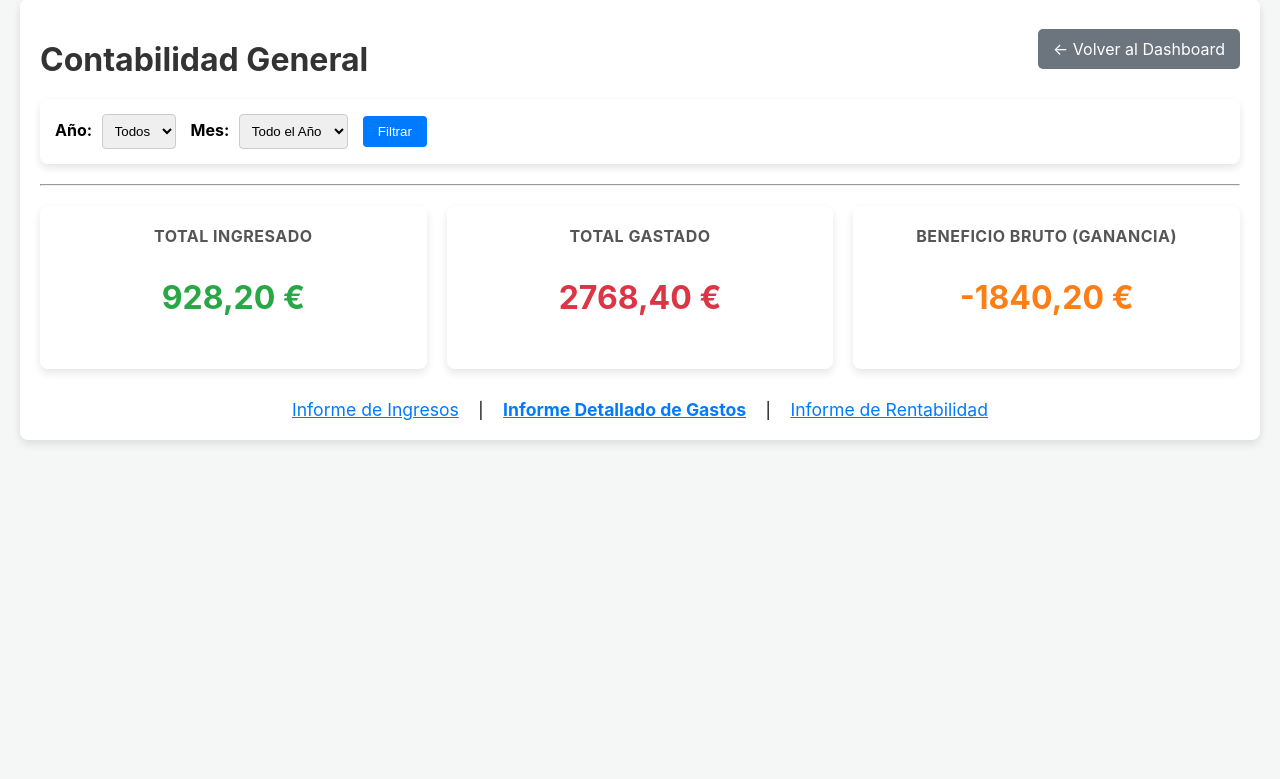
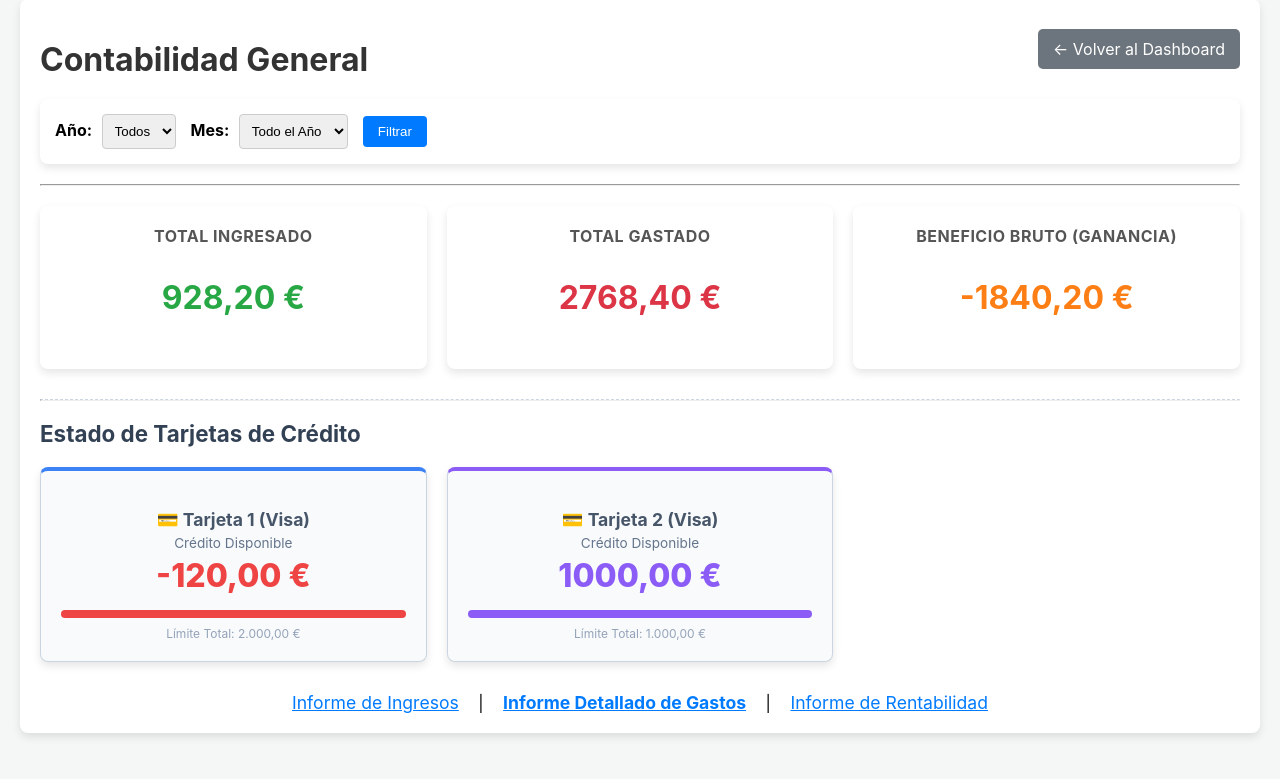
Before and after one commit to josepipe300-wq/servimax-app, a Django app: page /contabilidad/ in a window 1280 px wide. Shown: the part 21-800 px from the top of the page. Run offline with Django 5.2, Linux system fonts and the light colour scheme; a user stored in the database is signed in; data comes from the database, SQL or seed files in the repository.

Commit message:
Añadido cálculo y visualización de crédito disponible en tarjetas en la sección de contabilidad

```diff
--- a/taller/templates/taller/contabilidad.html
+++ b/taller/templates/taller/contabilidad.html
@@ -9,7 +9,7 @@
     {# --- INICIO MODIFICACIÓN --- #}
     <link rel="stylesheet" href="{% static 'taller/css/main.css' %}">
     <link rel="stylesheet" href="{% static 'taller/css/responsive.css' %}">
-    {# --- FIN MODIFICACIÓN (Style block eliminado) --- #}
+    {# --- FIN MODIFICACIÓN --- #}
 
 </head>
 <body>
@@ -59,7 +59,38 @@
             </div>
         </div>
 
-        <div class="links">
+        <hr style="margin-top: 30px; border-top: 1px dashed #cbd5e1;">
+        <h2 style="color: #334155; margin-bottom: 15px; font-size: 1.4em;">Estado de Tarjetas de Crédito</h2>
+
+        <div class="summary-grid">
+            <div class="card" style="background: #f8fafc; border: 1px solid #cbd5e1; border-top: 4px solid #3b82f6;">
+                <h3 style="color: #475569; display: flex; align-items: center; justify-content: center; gap: 5px; margin-bottom: 5px; font-size: 1.1em;">💳 Tarjeta 1 (Visa)</h3>
+                <p style="font-size: 0.85em; color: #64748b; margin: 0 0 5px 0;">Crédito Disponible</p>
+                <p class="amount" style="font-size: 2em; font-weight: 800; margin: 0; {% if disponible_t1 < 300 %}color: #ef4444;{% else %}color: #3b82f6;{% endif %}">
+                    {{ disponible_t1|floatformat:2 }} €
+                </p>
+                <div style="width: 100%; background: #e2e8f0; height: 8px; border-radius: 4px; margin-top: 15px; overflow: hidden;">
+                    <div style="height: 100%; width: {% widthratio disponible_t1 2000 100 %}%; {% if disponible_t1 < 300 %}background: #ef4444;{% else %}background: #3b82f6;{% endif %}; transition: width 0.5s ease;"></div>
+                </div>
+                <p style="font-size: 0.75em; color: #94a3b8; margin-top: 8px; margin-bottom: 0;">Límite Total: 2.000,00 €</p>
+            </div>
+
+            <div class="card" style="background: #f8fafc; border: 1px solid #cbd5e1; border-top: 4px solid #8b5cf6;">
+                <h3 style="color: #475569; display: flex; align-items: center; justify-content: center; gap: 5px; margin-bottom: 5px; font-size: 1.1em;">💳 Tarjeta 2 (Visa)</h3>
+                <p style="font-size: 0.85em; color: #64748b; margin: 0 0 5px 0;">Crédito Disponible</p>
+                <p class="amount" style="font-size: 2em; font-weight: 800; margin: 0; {% if disponible_t2 < 150 %}color: #ef4444;{% else %}color: #8b5cf6;{% endif %}">
+                    {{ disponible_t2|floatformat:2 }} €
+                </p>
+                <div style="width: 100%; background: #e2e8f0; height: 8px; border-radius: 4px; margin-top: 15px; overflow: hidden;">
+                    <div style="height: 100%; width: {% widthratio disponible_t2 1000 100 %}%; {% if disponible_t2 < 150 %}background: #ef4444;{% else %}background: #8b5cf6;{% endif %}; transition: width 0.5s ease;"></div>
+                </div>
+                <p style="font-size: 0.75em; color: #94a3b8; margin-top: 8px; margin-bottom: 0;">Límite Total: 1.000,00 €</p>
+            </div>
+
+            <div style="visibility: hidden;"></div>
+        </div>
+
+        <div class="links" style="margin-top: 30px;">
             <a href="{% url 'informe_ingresos' %}">Informe de Ingresos</a>
             <span>|</span>
             <a href="{% url 'informe_gastos' %}" style="font-weight: bold;">Informe Detallado de Gastos</a>
--- a/taller/views.py
+++ b/taller/views.py
@@ -1555,10 +1555,26 @@ def contabilidad(request):
     total_gastado = gastos_qs.aggregate(total=Sum('importe'))['total'] or Decimal('0.00')
     total_ganancia = total_ingresado - total_gastado
 
+    # --- NUEVO: CÁLCULO DE DISPONIBLE EN TARJETAS DE CRÉDITO ---
+    # Lo calculamos sobre el total histórico (Gasto.objects.all()), no sobre el mes filtrado,
+    # porque la tarjeta arrastra la deuda de meses anteriores.
+    gastos_totales_t1 = Gasto.objects.filter(metodo_pago='TARJETA_1').aggregate(total=Sum('importe'))['total'] or Decimal('0.00')
+    abonos_totales_t1 = Ingreso.objects.filter(metodo_pago='TARJETA_1').aggregate(total=Sum('importe'))['total'] or Decimal('0.00')
+    deuda_t1 = gastos_totales_t1 - abonos_totales_t1
+    disponible_t1 = Decimal('2000.00') - deuda_t1
+
+    gastos_totales_t2 = Gasto.objects.filter(metodo_pago='TARJETA_2').aggregate(total=Sum('importe'))['total'] or Decimal('0.00')
+    abonos_totales_t2 = Ingreso.objects.filter(metodo_pago='TARJETA_2').aggregate(total=Sum('importe'))['total'] or Decimal('0.00')
+    deuda_t2 = gastos_totales_t2 - abonos_totales_t2
+    disponible_t2 = Decimal('1000.00') - deuda_t2
+    # -----------------------------------------------------------
+
     context = {
         'total_ingresado': total_ingresado, 'total_gastado': total_gastado, 'total_ganancia': total_ganancia,
         'anos_y_meses': anos_y_meses_data, 'anos_disponibles': anos_disponibles,
-        'ano_seleccionado': ano_sel_int, 'mes_seleccionado': mes_sel_int, 'meses_del_ano': range(1, 13)
+        'ano_seleccionado': ano_sel_int, 'mes_seleccionado': mes_sel_int, 'meses_del_ano': range(1, 13),
+        'disponible_t1': disponible_t1, # <-- Enviamos el oxígeno de T1 a la pantalla
+        'disponible_t2': disponible_t2  # <-- Enviamos el oxígeno de T2 a la pantalla
     }
     return render(request, 'taller/contabilidad.html', context)
 
```
